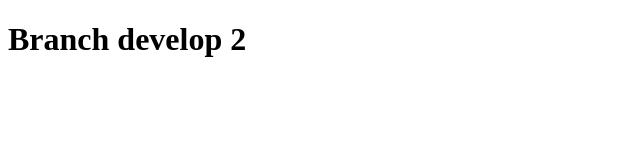
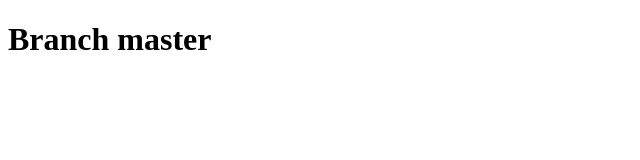
Before and after one commit to c0dc0d/teste-merge, an Angular app: page / in a window 1280 px wide. Shown: the top 160 px of the page, without its empty margins (0-640 px from the left). Built offline with nearby package versions, Linux system fonts and the light colour scheme.

Commit message:
commit master

```diff
--- a/src/app/app.component.html
+++ b/src/app/app.component.html
@@ -1 +1 @@
-<h1>Branch develop 2</h1>
+<h1>Branch master</h1>
```
